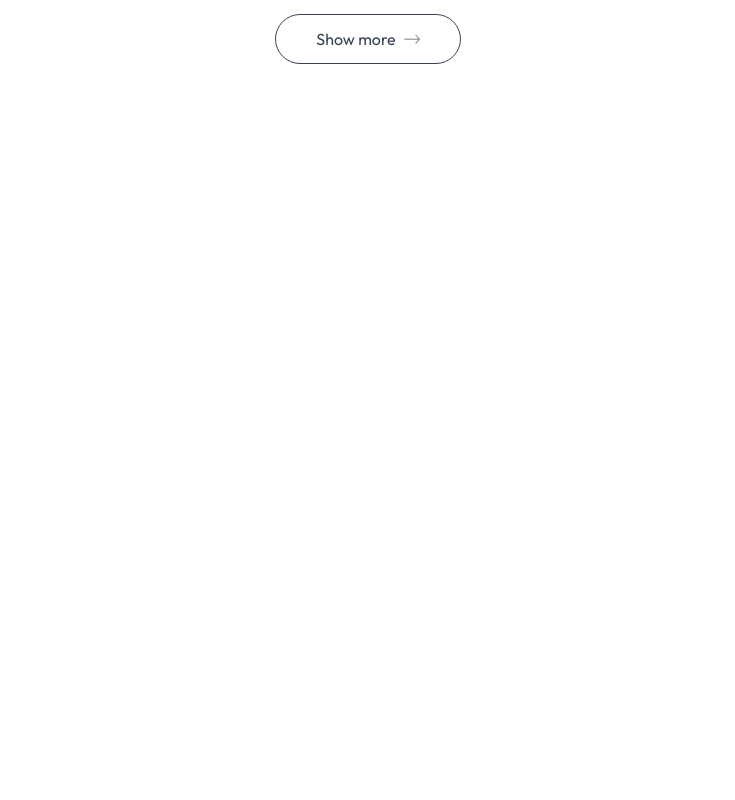
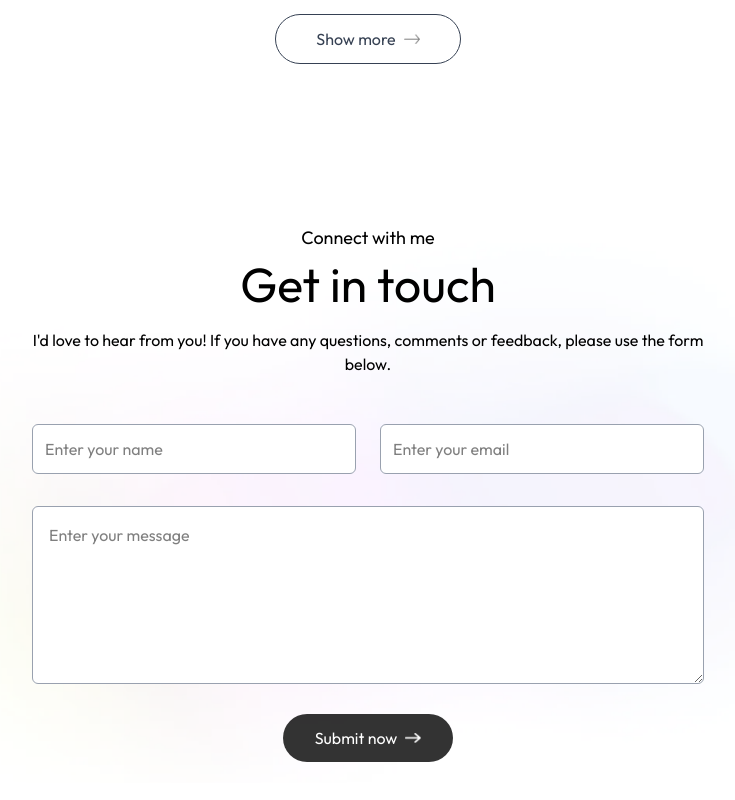
Before and after one commit to bunyodzaripov/Portfolio, a Next.js app: page / in a window 1280 px wide. Shown: the part 2725-3525 px from the top of the page, without its empty margins (272-1007 px from the left). Before the commit the page ends 2909 px from the top, so only its background shows below. Built offline with nearby package versions, Linux system fonts and the light colour scheme; a web font is replaced by a local one.

Commit message:
added contact

```diff
--- /dev/null
+++ b/app/components/contact.tsx
@@ -0,0 +1,56 @@
+import { assets } from "@/assets/assets";
+import Image from "next/image";
+
+const Index = () => {
+   return (
+      <div
+         id="contact"
+         className="w-full px-[12%] py-10 scroll-mt-20 bg-[url('/footer-bg-color.png')] bg-no-repeat bg-center bg-[length:90%_auto]"
+      >
+         <h4 className="text-center mb-2 text-lg">Connect with me</h4>
+         <h2 className="text-5xl text-center">Get in touch</h2>
+
+         <p className="text-center max-w-2xl mx-auto mt-5 mb-12">
+            I'd love to hear from you! If you have any questions, comments or
+            feedback, please use the form below.
+         </p>
+
+         <form className="max-w-2xl mx-auto">
+            <div className="grid grid-cols-[repeat(auto-fit,_minmax(200px,_1fr))] gap-6 mt-10 mb-8">
+               <input
+                  type="text"
+                  placeholder="Enter your name"
+                  required
+                  className="flex-1 p-3 outline-none border-[0.5px] border-gray-400 rounded-md bg-white"
+               />
+               <input
+                  type="email"
+                  placeholder="Enter your email"
+                  required
+                  className="flex-1 p-3 outline-none border-[0.5px] border-gray-400 rounded-md bg-white"
+               />
+            </div>
+            <textarea
+               rows={6}
+               placeholder="Enter your message"
+               required
+               className="w-full p-4 outline-none  border-[0.5px] border-gray-400 rounded-md bg-white mb-6"
+            ></textarea>
+
+            <button
+               type="submit"
+               className="py-3 px-8 w-max cursor-pointer flex items-center justify-between gap-2 bg-black/80 text-white rounded-full mx-auto hover:bg-black duration-500"
+            >
+               Submit now{" "}
+               <Image
+                  src={assets.right_arrow_white}
+                  alt="arrow"
+                  className="w-4"
+               />
+            </button>
+         </form>
+      </div>
+   );
+};
+
+export default Index;
--- a/app/components/service.tsx
+++ b/app/components/service.tsx
@@ -1,7 +1,7 @@
 import { assets, serviceData } from "@/assets/assets";
 import Image from "next/image";
 
-const service = () => {
+const Index = () => {
    return (
       <div id="services" className="w-full px-[12%] py-10 scroll-mt-20">
          <h4 className="text-center mb-2 text-lg">What i offer</h4>
@@ -41,4 +41,4 @@
    );
 };
 
-export default service;
+export default Index;
--- a/app/page.tsx
+++ b/app/page.tsx
@@ -4,6 +4,7 @@
 import About from "../app/components/about";
 import Service from "../app/components/service";
 import Work from "../app/components/work";
+import Contact from "@/app/components/contact";
 
 export default function Home() {
    return (
@@ -13,6 +14,7 @@
          <About />
          <Service />
          <Work />
+         <Contact />
       </>
    );
 }
```
